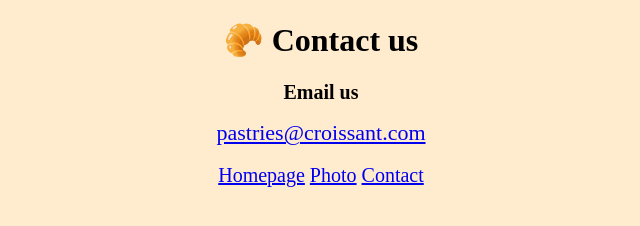
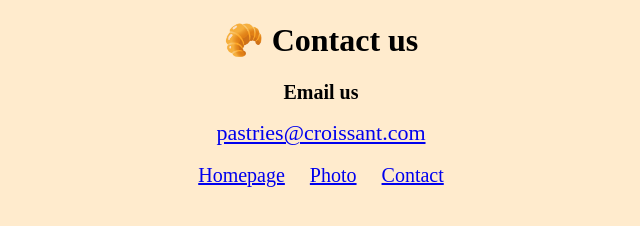
Before and after one commit to PujaT22/Croissant, a plain HTML site: page contact.html in a window 1280 px wide. Shown: the whole page, without its empty margins (319-959 px from the left). Drawn offline with Linux system fonts and the light colour scheme.

Commit message:
Update contact.html

```diff
--- a/contact.html
+++ b/contact.html
@@ -15,6 +15,9 @@
       .content {
         text-align: center;
         font-size: 20px;
+      }
+       .content a {
+        margin: 0 10px;
       }
       .email-link {
         text-align: center;
```
